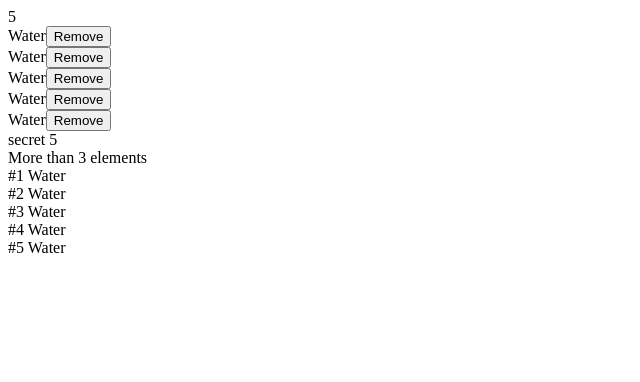
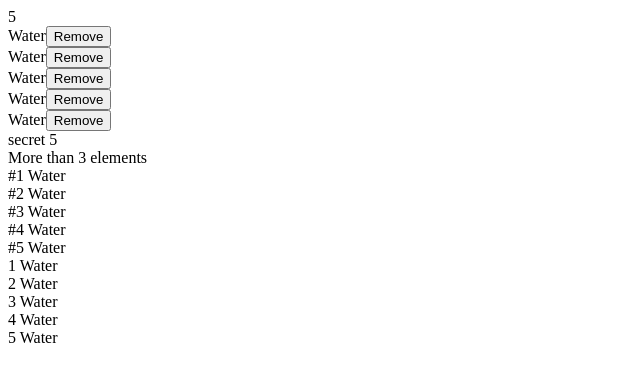
Before and after one commit to coursar/angular-frontend, an Angular app: page / in a window 1280 px wide. Shown: the top 382 px of the page, without its empty margins (0-640 px from the left). Built offline with nearby package versions, Linux system fonts and the light colour scheme.

Commit message:
* support + let of

```diff
--- a/src/app/components/purchases/purchases.component.html
+++ b/src/app/components/purchases/purchases.component.html
@@ -21,6 +21,10 @@
 
 <div *appStructural="items.length > 3">More than 3 elements</div>
 
-<ng-template [appRepeatable]="items" let-item="item">
+<ng-template [appRepeatableOf]="items" let-item>
   <div>#{{item.id}} {{item.name}}</div>
 </ng-template>
+
+<div *appRepeatable="let item of items">
+  {{item.id}} {{item.name}}
+</div>
--- a/src/app/directives/repeatable/repeatable.directive.ts
+++ b/src/app/directives/repeatable/repeatable.directive.ts
@@ -1,10 +1,10 @@
 import { Directive, Input, OnChanges, SimpleChanges, TemplateRef, ViewContainerRef } from '@angular/core';
 
 @Directive({
-  selector: '[appRepeatable]'
+  selector: '[appRepeatableOf]'
 })
 export class RepeatableDirective implements OnChanges {
-  @Input() appRepeatable: any[] = [];
+  @Input() appRepeatableOf: any[] = [];
 
   constructor(
     private container: ViewContainerRef,
@@ -13,10 +13,10 @@ export class RepeatableDirective implements OnChanges {
 
   ngOnChanges(changes: SimpleChanges): void {
     this.container.clear();
-    this.appRepeatable.forEach(o => {
+    this.appRepeatableOf.forEach(o => {
       this.container.createEmbeddedView(
         this.template,
-        {item: o}
+        {'$implicit': o}
       )
     });
   }
```
